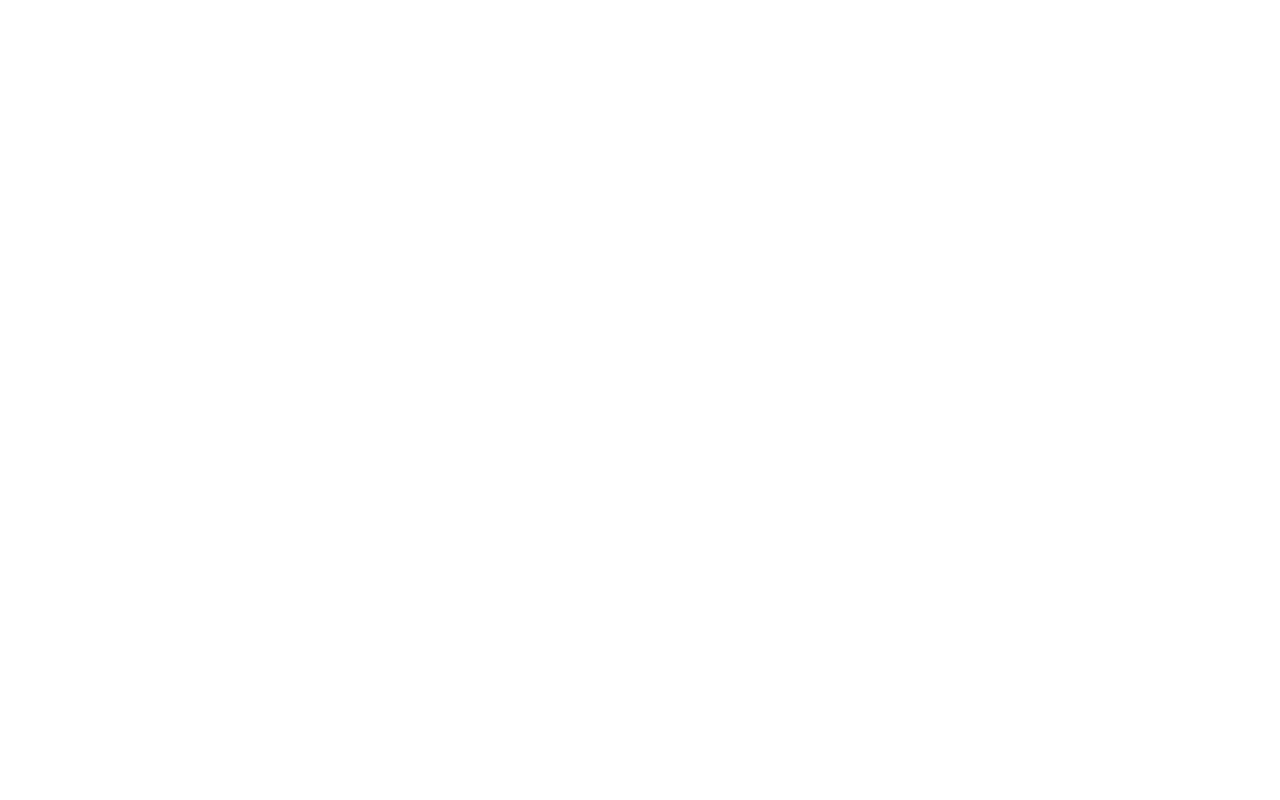
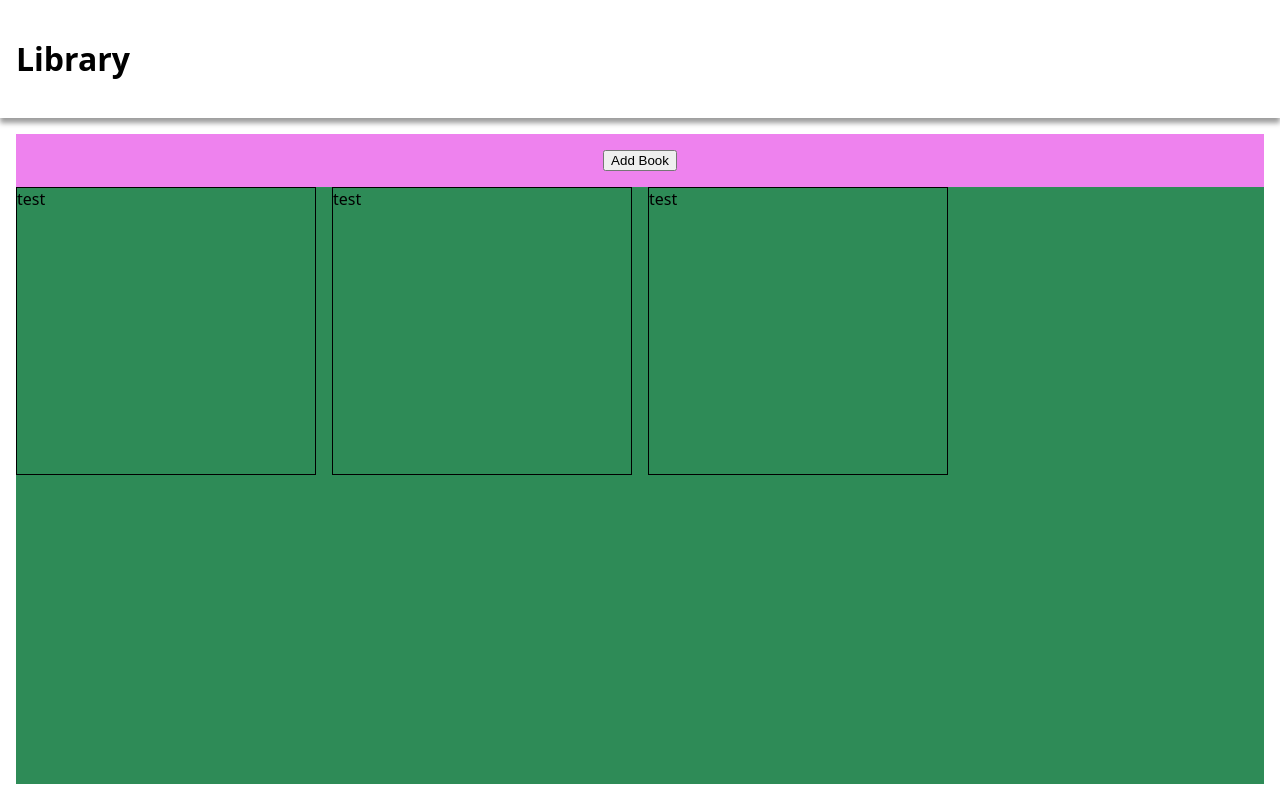
Before and after one commit to keyfeula/library, a plain HTML site: page index.html in a window 1280 px wide. Drawn offline with Linux system fonts and the light colour scheme.

Commit message:
Add html for structure of page, css for dynamic grid, and js for adding book objects to array

```diff
--- a/index.html
+++ b/index.html
@@ -7,6 +7,18 @@
         <script src="./script.js" defer></script>
     </head>
     <body>
-
+        <header>
+            <h1>Library</h1>
+        </header>
+        <main class="main-container">
+            <div class="add-btn-container">
+                <button>Add Book</button>
+            </div>
+            <div class="cards-container">
+                <div class="card">test</div>
+                <div class="card">test</div>
+                <div class="card">test</div>
+            </div>
+        </main>
     </body>
 </html>
--- a/script.js
+++ b/script.js
@@ -0,0 +1,19 @@
+const myLibrary = [];
+
+function Book() {
+
+}
+
+function addBookToLibrary(book) {
+    myLibrary.push(book);
+}
+
+function displayBooks(books) {
+    for (let book of books) {
+        createBookCard(book);
+    }
+}
+
+function createBookCard(book) {
+
+}
--- a/style.css
+++ b/style.css
@@ -0,0 +1,45 @@
+html, body {
+    margin: 0;
+    padding: 0;
+    box-sizing: border-box;
+}
+
+body {
+    display: grid;
+    grid-template-rows: 1fr 6fr;
+    height: 100vh;
+    font-family: system-ui, Roboto, sans-serif;
+}
+
+.main-container {
+    padding: 1rem;
+    display: flex;
+    flex-direction: column;
+}
+
+header {
+    box-shadow: 0 5px 5px #9d9d9d;
+    padding: 1rem;
+}
+
+.cards-container {
+    display: grid;
+    grid-template-columns: repeat(auto-fill, minmax(18rem, 1fr));
+    grid-template-rows: 18rem;
+    grid-auto-rows: 18rem;
+    gap: 1rem;
+    flex-grow: 1;
+    background: seagreen;
+}
+
+.cards-container .card {
+    border: 1px solid black;
+}
+
+.add-btn-container {
+    display: flex;
+    padding: 1rem;
+    background: violet;
+    justify-content: center;
+    align-items: center;
+}
```
